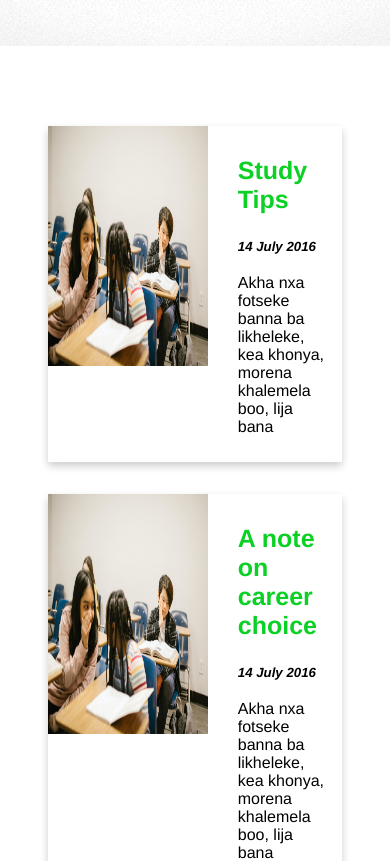
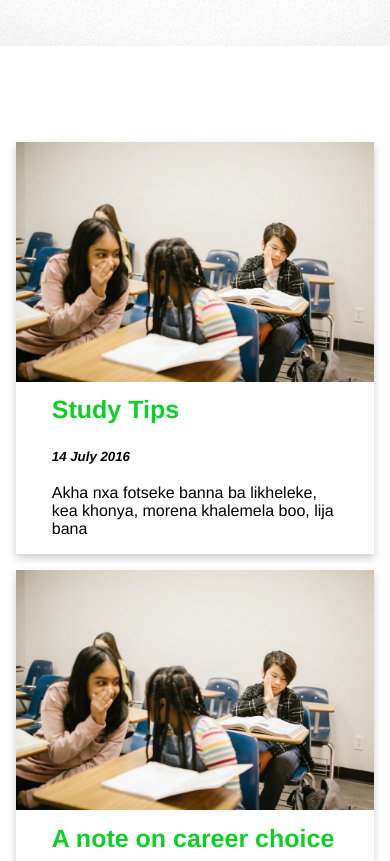
Before and after one commit to ThreeOne31/learnX, a React (Create React App) app in the folder frontend/: page / in a window 390 px wide. Shown: the part 1976-2837 px from the top of the page. Built offline with nearby package versions, Linux system fonts and the light colour scheme.

Commit message:
refactor media screen

```diff
--- a/frontend/src/components/Home/style.css
+++ b/frontend/src/components/Home/style.css
@@ -95,7 +95,7 @@ li, a{
 /*-------------------Mission Statement----------------------*/
 .wrapper {
     background-color: #fff;
-    background-image: url(/assets/images/bg02.png), url(/assets/images/bg03.png), url(/assets/images/bg01.png);
+    background-image: url(../../../public/assets/images/bg02.png), url(../../../public/assets/images/bg03.png), url(../../../public/assets/images/bg01.png);
     background-position: top left, bottom left, top left;
     background-size: 100% 6em, 100% 6em, auto;
     background-repeat: no-repeat, no-repeat, repeat;
@@ -163,10 +163,22 @@ header.mission-statement-container p {
 }
 
 @media screen and (max-width: 840px){
+    .blog-post{
+        margin: 1em;
+    }
+    .post-text{
+        padding: 0;
+        margin: auto;
+    }
     .post-card{
-        width: 95%;
+        width: 100%;
+        padding: 0;
+        margin-bottom: 1em;
+        display: flex;
+        flex-direction: column;
     }
     .post-img-container img{
-        max-width: 10em;
+        max-width: 100%;
+        display: block;
     }
 }
```
